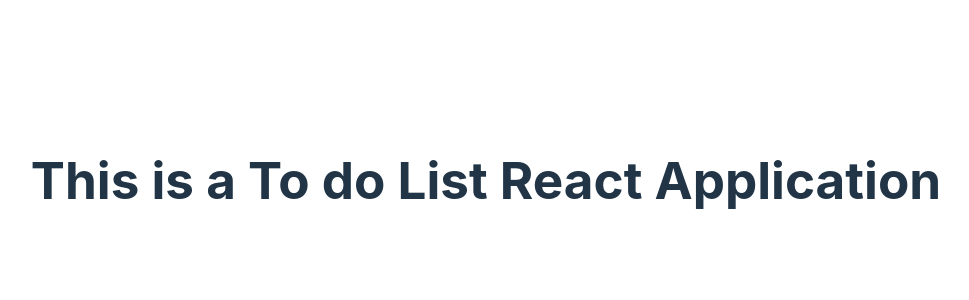
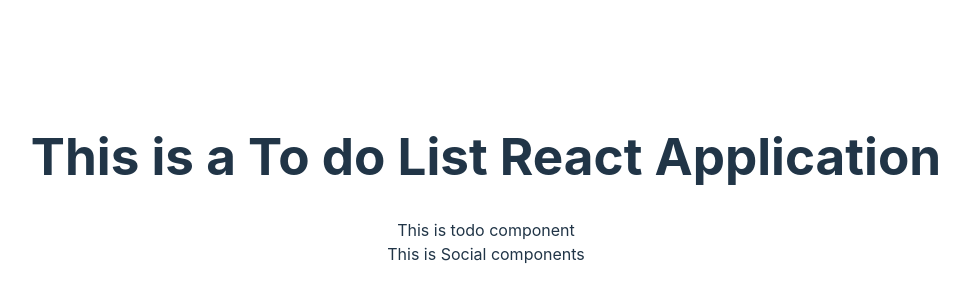
Before and after one commit to DFimman/act4_react, a React (Vite) app: page / in a window 1280 px wide. Shown: the part 220-520 px from the top of the page, without its empty margins (154-1123 px from the left). Built offline with nearby package versions, Linux system fonts and the light colour scheme.

Commit message:
Place holder for components

```diff
--- a/src/App.jsx
+++ b/src/App.jsx
@@ -7,6 +7,12 @@
   return (
     <>
       <h1>This is a To do List React Application</h1>
+      <div className="App">
+        {/* <TodoComponent /> */} This is todo component
+        <div>
+        {/* <Socialcomponent/> */} This is Social components
+        </div>
+      </div>
     </>
   )
 }
```
